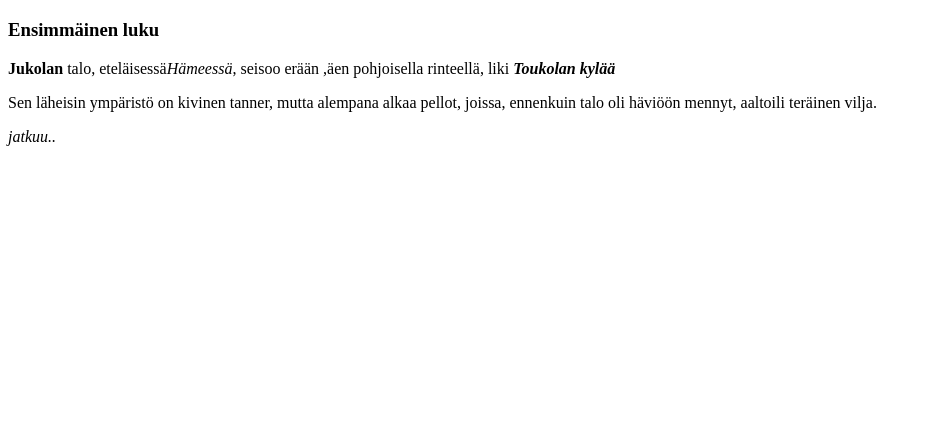
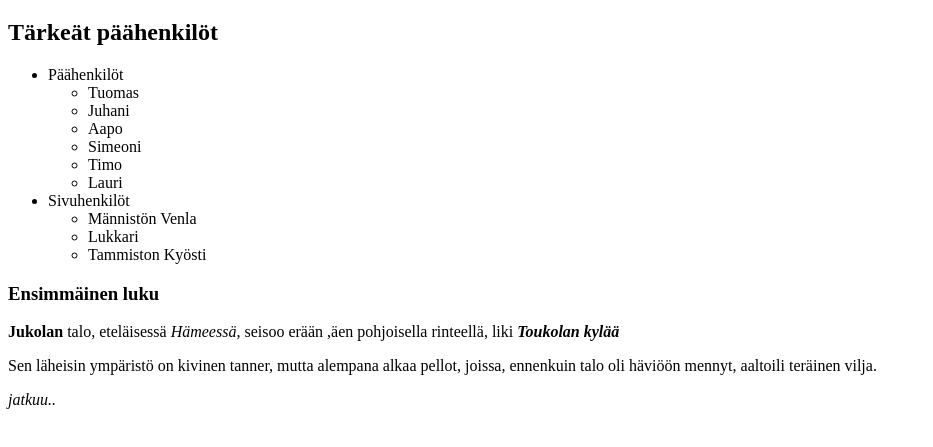
Before and after one commit to haxsampo/Lapio-website, a plain HTML site: page index.html in a window 1280 px wide. Shown: the part 61-508 px from the top of the page, without its empty margins (0-933 px from the left). Drawn offline with Linux system fonts and the light colour scheme.

Commit message:
3 neljäs

```diff
--- a/index.html
+++ b/index.html
@@ -9,8 +9,27 @@
 <body>
   <!--Tee tehtävät tänne-->
   <h1>Seitsemän veljestä</h1>
+  <h2>Tärkeät päähenkilöt</h2>
+  <ul>
+    <li>Päähenkilöt</li>
+      <ul>
+        <li>Tuomas</li>
+        <li>Juhani</li>
+        <li>Aapo</li>
+        <li>Simeoni</li>
+        <li>Timo</li>
+        <li>Lauri</li>
+      </ul>
+    <li>Sivuhenkilöt</li>
+      <ul>
+        <Li>Männistön Venla</Li>
+        <li>Lukkari</li>
+        <li>Tammiston Kyösti</li>
+      </ul>
+  </ul>
+
   <h3>Ensimmäinen luku</h3>
-  <p><strong>Jukolan</strong> talo, eteläisessä<em>Hämeessä</em>, seisoo erään ,äen pohjoisella rinteellä, liki <strong><em>Toukolan kylää</em></strong></p>
+  <p><strong>Jukolan</strong> talo, eteläisessä <em>Hämeessä</em>, seisoo erään ,äen pohjoisella rinteellä, liki <strong><em>Toukolan kylää</em></strong></p>
   <p>Sen läheisin ympäristö on kivinen tanner, mutta alempana alkaa pellot, joissa, ennenkuin talo oli häviöön mennyt, aaltoili teräinen vilja.</p>
 
 
```
